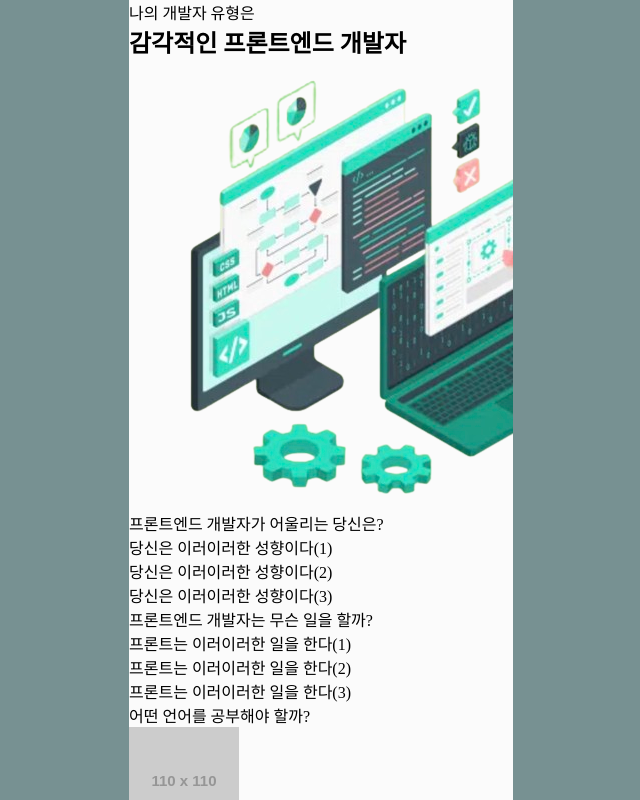
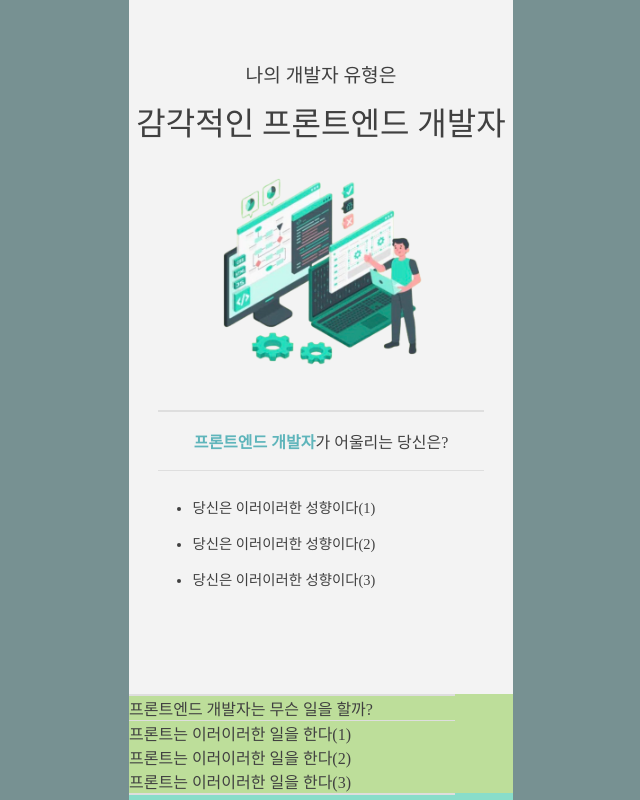
Before and after one commit to Dev-bti/Dev-bti_FrontEnd, a React (Vite) app: page /result in a window 1280 px wide. Shown: the whole page, without its empty margins (319-959 px from the left). Built offline with nearby package versions, Linux system fonts and the light colour scheme.

Commit message:
:lipstick: Result page 스타일링 추가
add styling

```diff
--- a/src/styles/global.css
+++ b/src/styles/global.css
@@ -14,5 +14,4 @@
   width: 30%;
   height: 100%;
   background-color: #fbfbfb;
-  overflow: hidden;
 }
--- a/src/styles/result.css
+++ b/src/styles/result.css
@@ -0,0 +1,94 @@
+.result-page {
+  overflow: scroll;
+  display: flex;
+  flex-direction: column;
+  color: #404040;
+  background-color: #f3f3f3;
+}
+.result-page::-webkit-scrollbar {
+  display: none;
+}
+.result-page .border-line {
+  width: 85%;
+  height: 1.5px;
+  background-color: #dedede;
+}
+
+.result-page .type-area {
+  width: 100%;
+  display: flex;
+  flex-direction: column;
+  align-items: center;
+  margin-bottom: 40px;
+}
+.type-area p {
+  margin-top: 60px;
+  margin-bottom: 10px;
+  font-size: 1.2rem;
+}
+.type-area h2 {
+  font-size: 2rem;
+  font-weight: 350;
+  margin-bottom: 25px;
+}
+.type-area > img {
+  width: 65%;
+  height: 80%;
+}
+
+.result-page .personality-area {
+  width: 100%;
+  display: flex;
+  flex-direction: column;
+  align-items: center;
+}
+.personality-area > .personality-area-top {
+  width: 100%;
+  display: flex;
+  flex-direction: column;
+  align-items: center;
+  margin-bottom: 10px;
+}
+.personality-area-top > p {
+  margin: 17px 0;
+  font-size: 1rem;
+}
+.personality-area-top > p > span {
+  color: #5fb5bb;
+  font-weight: bold;
+}
+.personality-area > .personality-area-content {
+  width: 100%;
+  display: flex;
+  justify-content: center;
+}
+.personality-area-content > ul {
+  width: 80%;
+  height: 80%;
+  margin-left: 50px;
+  margin-bottom: 90px;
+}
+.personality-area-content > ul > li {
+  margin: 15px 0;
+  font-size: 0.9rem;
+}
+
+.result-page .role-area {
+  background-color: #bdde9a;
+}
+
+.result-page .language-area {
+  background-color: #89ddca;
+}
+
+.result-page .lecture-area {
+  background-color: #988cda;
+}
+
+.result-page .button-area {
+  background-color: #d994d2;
+}
+
+.result-page .developer-area {
+  background-color: #de9696;
+}
```
